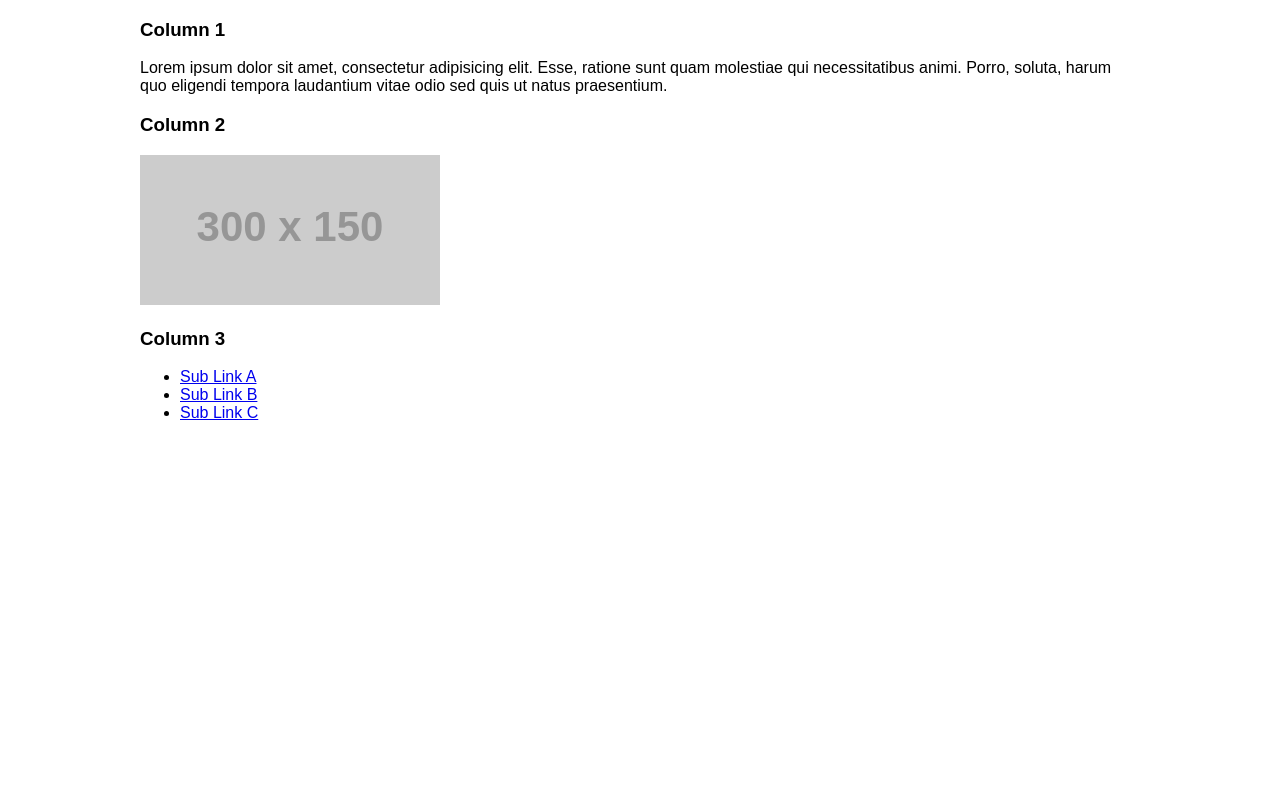
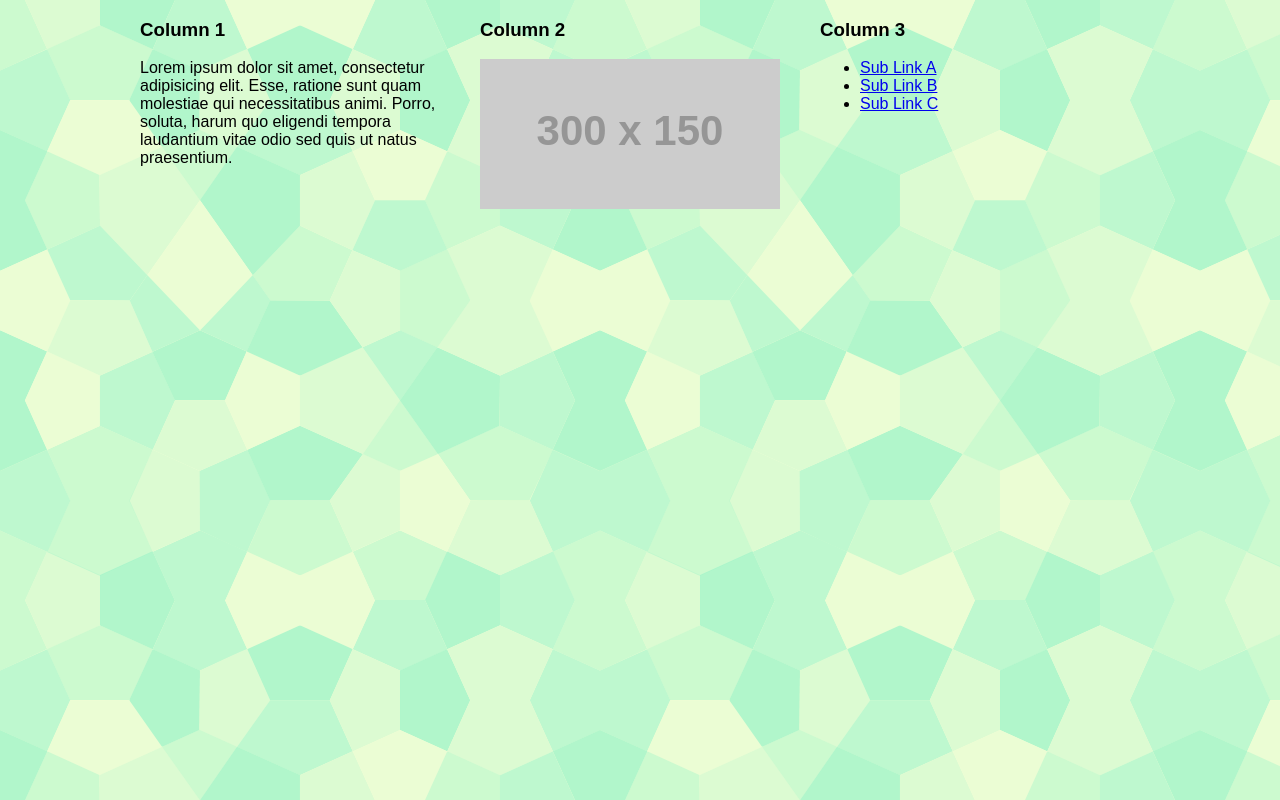
Before and after one commit to mbolstad10/wk3-quiz, a plain HTML site: page index.html in a window 1280 px wide. Drawn offline with Linux system fonts and the light colour scheme; placeholder pictures from the web are drawn by us.

Commit message:
version 2
*changes background and grid

```diff
--- a/css/styles.css
+++ b/css/styles.css
@@ -1,6 +1,8 @@
 /* Your Website Styles */
 
 /* Show Grid */
-.showgrid body{
-	background: url("../img/bg.png") repeat-y;
+
+
+body {
+	background: url("../img/bg.png") ;
 }
--- a/index.html
+++ b/index.html
@@ -2,7 +2,7 @@
 <html lang="en">
 <head>
   <meta charset="UTF-8" />
-  <title>Your Website</title>
+  <title>Week 3 quiz</title>
 
  <link rel="icon" href="favicon.ico">
 
@@ -13,25 +13,30 @@
 </head>
 <body>
 
-	<div class="container showgrid">
+<div class= "container showgrid">
+
+	<div class="grid_4 alpha" >
+
 
 		<!-- 1st Column -->
 		<h3>Column 1</h3>
 		<p>Lorem ipsum dolor sit amet, consectetur adipisicing elit. Esse, ratione sunt quam molestiae qui necessitatibus animi. Porro, soluta, harum quo eligendi tempora laudantium vitae odio sed quis ut natus praesentium.</p>
+	</div>
+
+	<div class="grid_4">	<!-- 2nd Column -->
+		<h3>Column 2</h3>
+		<img src="http://placehold.it/300x150" alt="Placeholder">
+	</div>
 
 
-		<!-- 2nd Column -->
-		<h3>Column 2</h3>
-		<img src="http://placehold.it/300x150" alt="Placeholder">
-
-
-		<!-- 3rd Column -->
+	<div class="grid_4 omega"><!-- 3rd Column -->
 		<h3>Column 3</h3>
 		<ul>
 			<li><a href="#">Sub Link A</a></li>
 			<li><a href="#">Sub Link B</a></li>
 			<li><a href="#">Sub Link C</a></li>
 		</ul>
+	</div>
 
 
 		<!-- Clearfix -->
```
